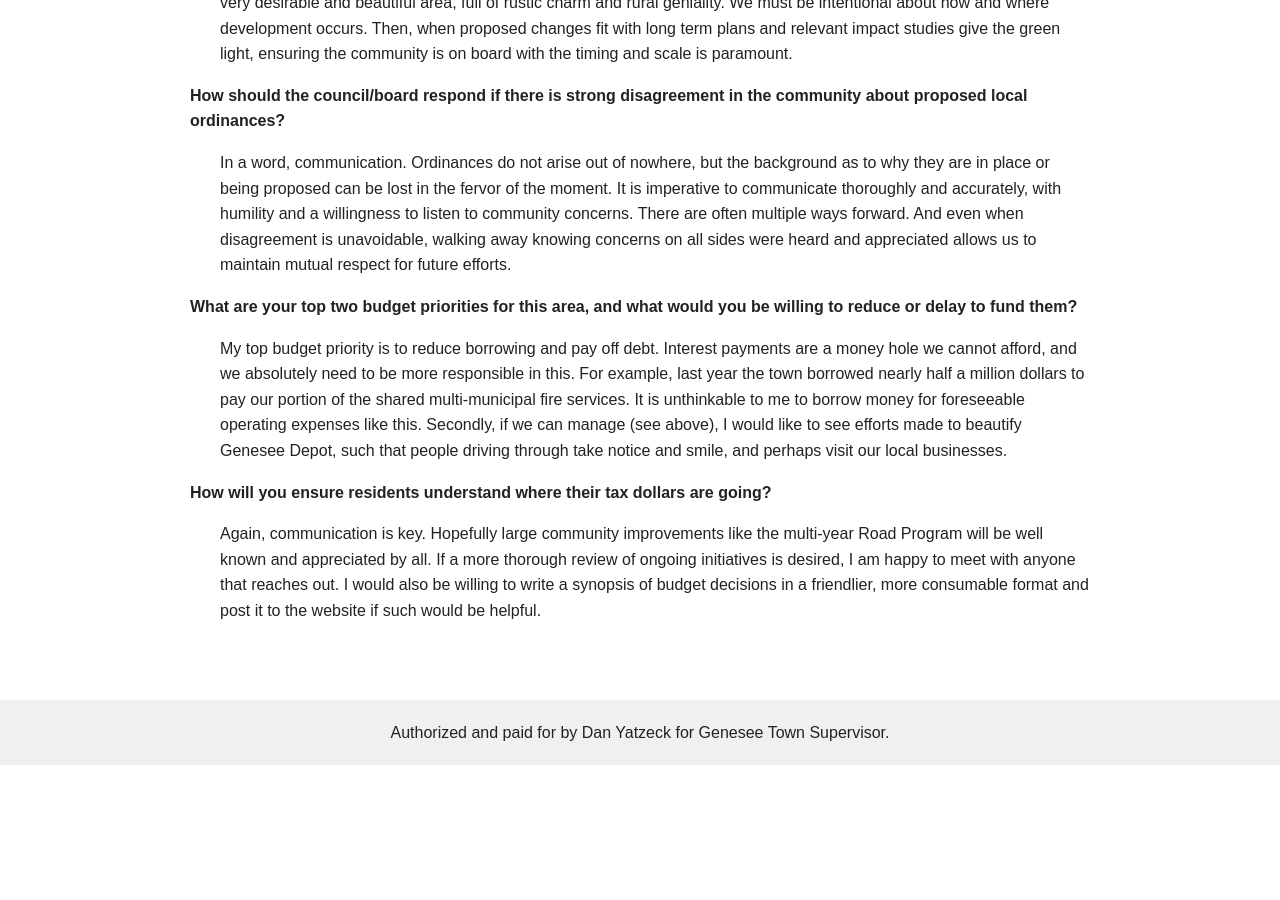
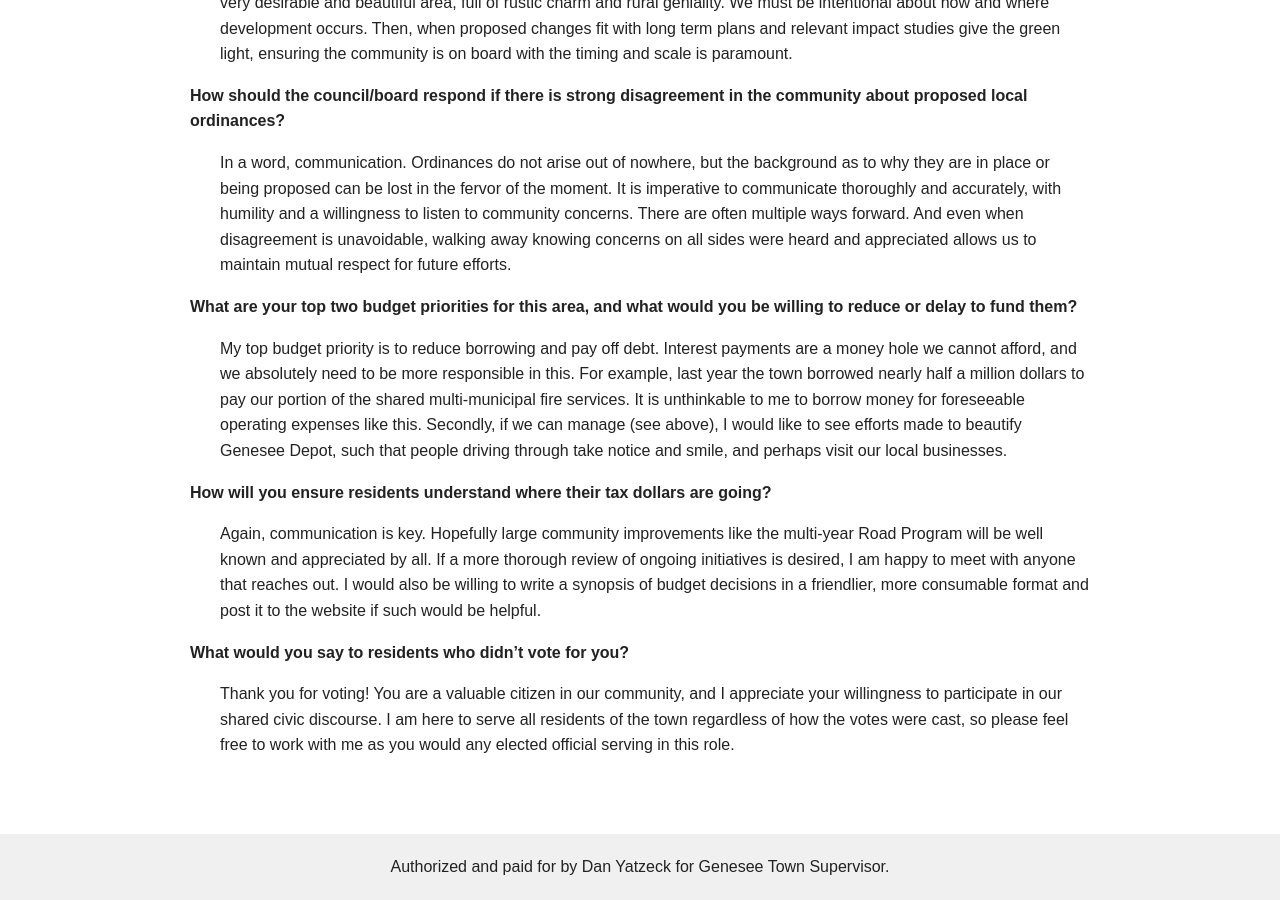
Before and after one commit to danyatzeck/danyatzeck.github.io, a Jekyll site: the page built from questions.md, in a window 1280 px wide and 900 px high, scrolled down 935 px. Built offline with Jekyll 4.4.1, drawn with Linux system fonts in a browser that asks for light colours; our own code applies the rules of GitHub Pages for plain Markdown files; before the commit the page ends 1700 px from its top, so only the background shows below that.

```diff
--- a/_layouts/default.html
+++ b/_layouts/default.html
@@ -24,6 +24,7 @@
             <a href="{{ '/' | relative_url }}">Home</a>
             <a href="{{ '/about' | relative_url }}">About</a>
             <a href="{{ '/issues' | relative_url }}">Issues</a>
+            <a href="{{ '/contact' | relative_url }}">Contact</a>
         </div>
     </nav>
 </header>
--- a/questions.md
+++ b/questions.md
@@ -33,3 +33,9 @@ My top budget priority is to reduce borrowing and pay off debt. Interest payment
 <div style="padding-left: 30px">
 Again, communication is key. Hopefully large community improvements like the multi-year Road Program will be well known and appreciated by all. If a more thorough review of ongoing initiatives is desired, I am happy to meet with anyone that reaches out. I would also be willing to write a synopsis of budget decisions in a friendlier, more consumable format and post it to the website if such would be helpful.
 </div>
+
+**What would you say to residents who didn't vote for you?**
+
+<div style="padding-left: 30px">
+Thank you for voting! You are a valuable citizen in our community, and I appreciate your willingness to participate in our shared civic discourse. I am here to serve all residents of the town regardless of how the votes were cast, so please feel free to work with me as you would any elected official serving in this role.
+</div>
```
Also changed, not shown: contact.md (added, +10 -0 lines), sitemap.xml (+7 -1 lines).
